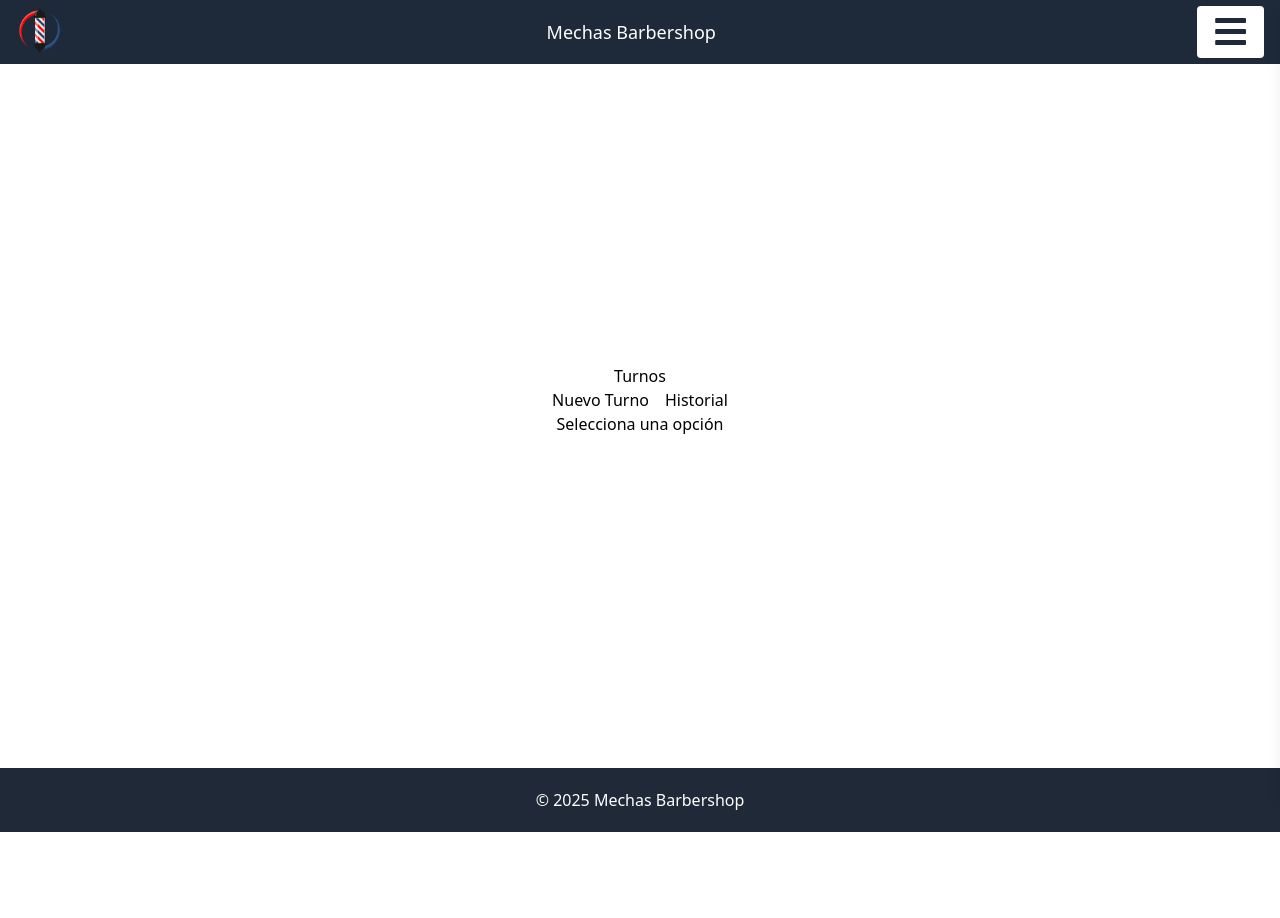
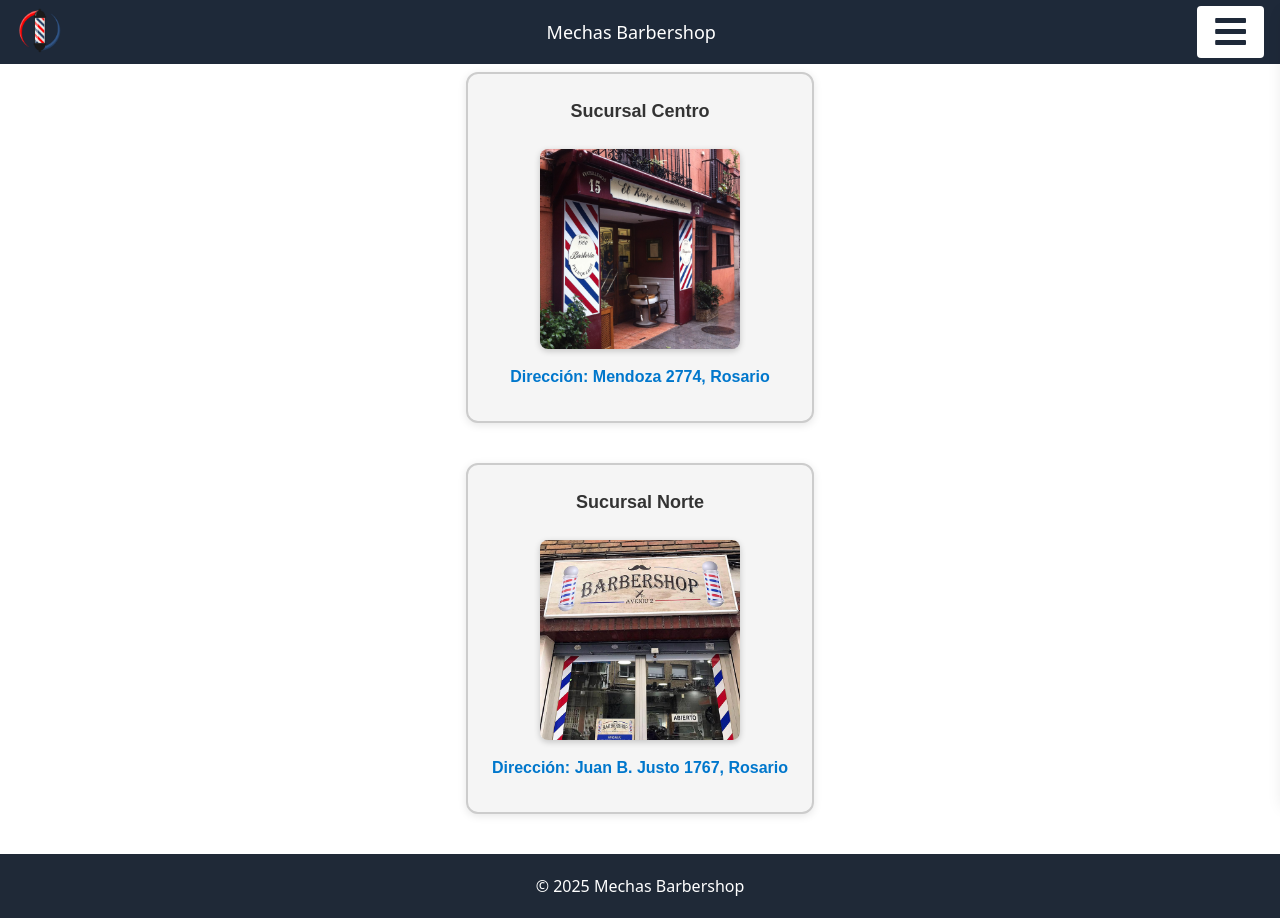
Before and after one commit to Tadeo-02/Boilerplate-Barber, a React (Vite) app: page / in a window 1280 px wide. Before the commit the page ends 832 px from the top, so only its background shows below. Built offline with nearby package versions, Linux system fonts and the light colour scheme.

Commit message:
pagina principal, muestro sucursales

```diff
--- /dev/null
+++ b/src/components/turnos/mainTurnos.module.css
@@ -0,0 +1,85 @@
+/* mainTurnos.module.css */
+.container {
+    max-width: 600px;
+    margin: 40px auto;
+    padding: 24px;
+    background-color: #f5f5f5;
+    border: 2px solid #ccc; /* Borde gris claro */
+    border-radius: 12px;     /* Esquinas más redondeadas */
+    font-family: Arial, sans-serif;
+    box-shadow: 0 2px 8px rgba(0, 0, 0, 0.1); /* Sombra suave */
+}
+.container:active {
+    border-color: #0077cc;
+    background-color: #e6f0ff;
+    transform: scale(0.99);
+    transition: all 0.2s ease;
+}
+
+
+.title {
+    text-align: center;
+    color: #333;
+    margin-bottom: 20px;
+    font-size: large;
+    font-weight: bold;
+
+}
+
+.navBar {
+    display: flex;
+    justify-content: center;
+    gap: 20px;
+    margin-bottom: 20px;
+}
+
+.link {
+    text-decoration: none;
+    color: #0077cc;
+    font-weight: bold;
+    transition: color 0.3s;
+}
+
+.link:hover {
+    color: #005999;
+}
+
+.content {
+    text-align: center;
+    font-size: 18px;
+    color: #555;
+}
+
+.branchGallery {
+    display: flex;
+    justify-content: center;
+    gap: 16px;
+    margin-top: 24px;
+    flex-wrap: wrap;
+}
+
+.branchImage {
+    width: 200px;
+    height: auto;
+    border-radius: 8px;
+    box-shadow: 0 2px 6px rgba(0, 0, 0, 0.2);
+}
+
+.branchImage:hover {
+    transform: scale(1.10);
+    transition: transform 0.3s;
+}
+
+.mapLink {
+    display: block;
+    margin-top: 16px;
+    margin-bottom: 8px;
+    text-align: center;
+    color: #0077cc;
+    font-weight: bold;
+    text-decoration: none;
+}
+
+.mapLink:hover {
+    color: #005999;
+}
--- a/src/components/turnos/mainTurnos.tsx
+++ b/src/components/turnos/mainTurnos.tsx
@@ -1,4 +1,5 @@
 import { Link, Routes, Route } from "react-router-dom";
+import styles from './mainTurnos.module.css';
 
 function TurnoNuevo() {
   return <div>Formulario para solicitar un turno nuevo</div>;
@@ -9,19 +10,39 @@ function TurnosHistorial() {
 
 function MainTurnos() {
   return (
-    <div>
-      <h2>Turnos</h2>
-      <nav>
-        <Link to="nuevo" style={{ marginRight: 16 }}>
+    /*
+    <div className={styles.container}>
+      <h2 className={styles.title}>Turnos</h2>
+      <nav className={styles.navBar}>
+        <Link to="nuevo" className={styles.link}>
           Nuevo Turno
         </Link>
-        <Link to="historial">Historial</Link>
+        <Link to="historial" className={styles.link}>Historial</Link>
       </nav>
-      <Routes>
-        <Route path="nuevo" element={<TurnoNuevo />} />
-        <Route path="historial" element={<TurnosHistorial />} />
-        <Route path="" element={<div>Selecciona una opción</div>} />
-      </Routes>
+      <div className={styles.content}>
+        <Routes>
+          <Route path="nuevo" element={<TurnoNuevo />} />
+          <Route path="historial" element={<TurnosHistorial />} />
+          <Route path="" element={<div>Selecciona una opción</div>} />
+        </Routes>
+      </div>
+      */
+     /*MUESTRA DE SUCURSALES */
+    <div>
+      <div className={styles.container}>
+        <h2 className={styles.title}>Sucursal Centro</h2>
+        <div className={styles.branchGallery}>
+          <img src="/images/sucursal1.jpeg" alt="Sucursal Centro" className={styles.branchImage} />
+        </div>
+        <a href="https://maps.app.goo.gl/ut38V2Tf414qxqs28" className={styles.mapLink}>Dirección: Mendoza 2774, Rosario </a>
+      </div>
+      <div className={styles.container}>
+        <h2 className={styles.title}>Sucursal Norte</h2>
+        <div className={styles.branchGallery}>
+          <img src="/images/sucursal2.jpg" alt="Sucursal Norte" className={styles.branchImage} />
+        </div>
+        <a href="https://maps.app.goo.gl/KJnih2u2hf5S9jmB6" className={styles.mapLink}>Dirección: Juan B. Justo 1767, Rosario </a>
+      </div>
     </div>
   );
 }
```
Also changed, not shown: public/images/sucursal1.jpeg (added), public/images/sucursal2.jpg (added).
